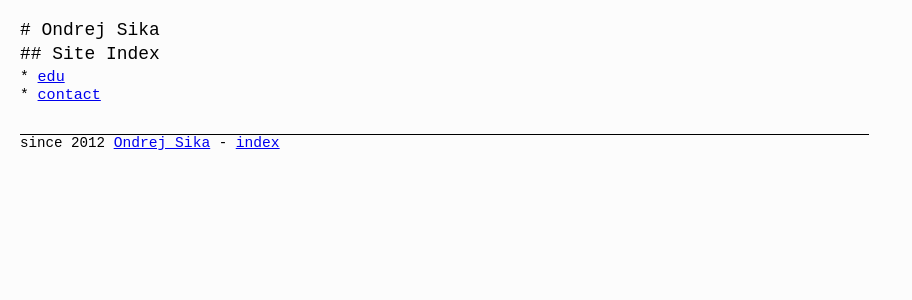
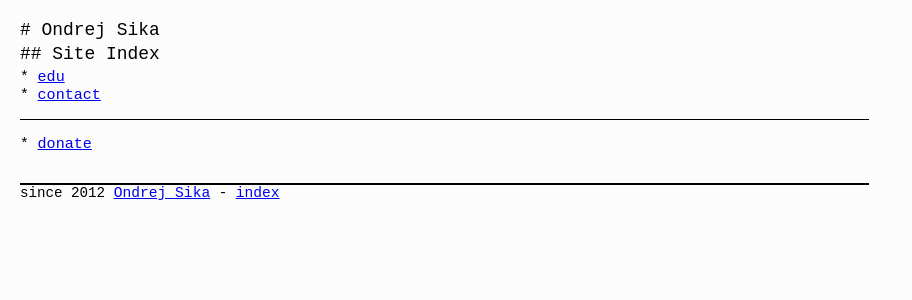
Before and after one commit to ondrejsika/ondrejsika.com, a Jekyll site: the page built from site-index.md, in a window 1280 px wide. Shown: the top 300 px of the page, without its empty margins (0-912 px from the left). Built offline with Jekyll 4.4.1, drawn with Linux system fonts in a browser that asks for light colours; Markdown is read by kramdown in place of the engine named in the settings; comment, search, counter and statistics services are not loaded.

Commit message:
update hr style, footer, index

```diff
--- a/_layouts/base.html
+++ b/_layouts/base.html
@@ -21,7 +21,7 @@
         {{content}}
         {% if page.nofooter %}
         {% else %}
-        <hr style="margin-top: 30px;">
+        <hr class="footer">
         <p class="footer">since 2012 <a href="http://ondrejsika.com" class="no-target">Ondrej Sika</a> - <a href="/site-index.html">index</p></a>
         {% endif %}
         <script type="text/javascript" src="/static/src/main.js"></script>
--- a/site-index.md
+++ b/site-index.md
@@ -9,3 +9,7 @@
 
 * [edu](/edu/)
 * [contact](/contact.html)
+
+---
+
+* [donate](/donate.html)
--- a/static/src/main.css
+++ b/static/src/main.css
@@ -60,7 +60,14 @@
     border: none;
     border-top: solid 1px;
     color: black;
+    margin-bottom: 15px;
 }
+
+hr.footer {
+    margin: 30px 0 0 0;
+    border-top: solid 2px;
+}
+
 .menu {
     margin: 2px;
 }
```
